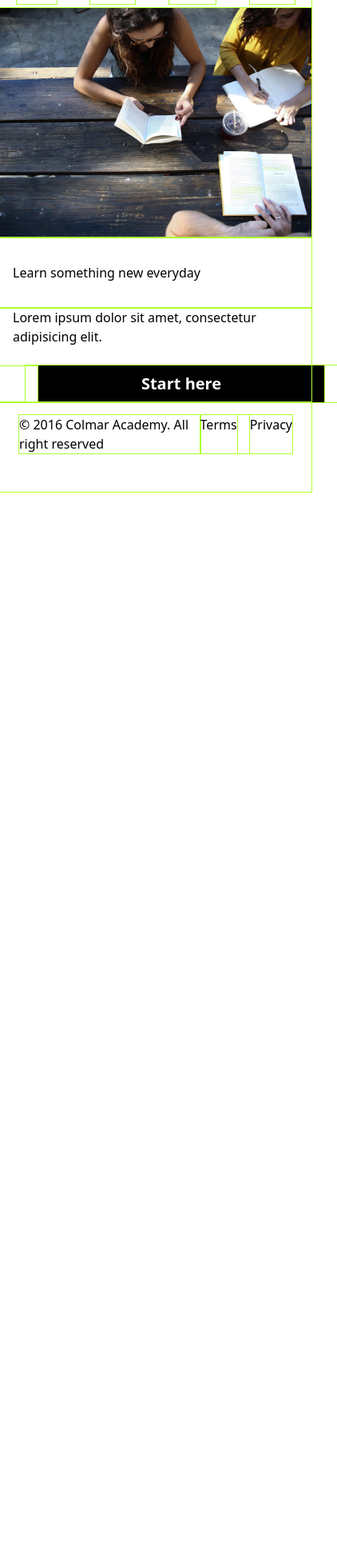
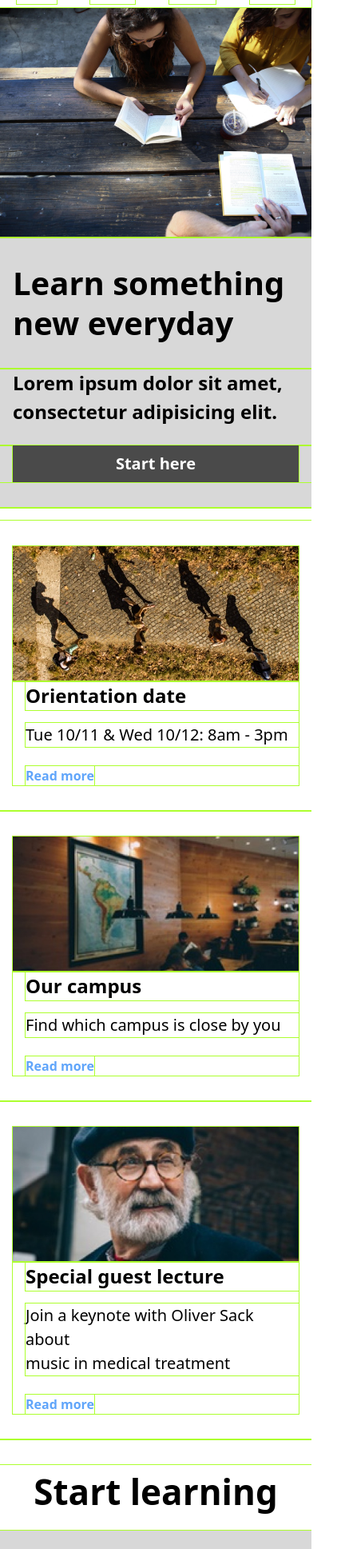
Before and after one commit to JLezzzzz/29-jet-colmar, a plain HTML site: page index.html in a window 390 px wide. Shown: the part 55-1992 px from the top of the page at 80% size, 422 px wide, since content can reach past the window. Before the commit the page ends 844 px from the top, so only its background shows below. Drawn offline with nearby package versions, Linux system fonts and the light colour scheme.

Commit message:
feat(file): Finish both desktop and mobile layout.

```diff
--- a/index.html
+++ b/index.html
@@ -7,7 +7,7 @@
     <script src ="https://cdn.tailwindcss.com"></script> <!--to use tailwind-->
     <link href="style.css" rel="stylesheet">
 </head>
-<body>
+<body class="text-[4A4A4A]">
     <!--Desktop-->
     <header class="hidden sm:flex sticky top-0 z-50 flex-row bg-white justify-between h-16 w-full px-6 items-center">
         <div class="flex items-center h-1/2 mr-12">
@@ -23,17 +23,7 @@
                 <li class="px-2 py-2 rounded-lg">Sing in</li>
             </ul>
         </nav>
-        </header>
-    <!--Mobile-->
-    <header class="sm:hidden sticky top-0 z-50 flex flex-row bg-white h-16 w-full items-center">
-        <ul class="flex flex-row h-full w-full justify-around items-center">
-            <li class="px-2 py-2"><img src="./images/ic-logo.svg" class="h-10"></li>
-            <li class="px-2 py-2"><img src="./images/ic-on-campus.svg" class="h-10"></li>
-            <li class="px-2 py-2"><img src="./images/ic-online.svg" class="h-10"></li>
-            <li class="px-2 py-2"><img src="./images/ic-login.svg" class="h-10"></li>
-        </ul>
-        </header>
-    <!--Desktop-->
+    </header>
     <main>
         <section class="hidden sm:flex bg-gray-300 w-full flex-row gap-6 px-6 py-8"> <!-- First section Hero-->
             <img src="./images/banner.jpg" class="w-3/5">
@@ -82,7 +72,7 @@
         </section>
 
         <section class="hidden sm:flex w-full flex-col px-[72px] py-[32px] bg-gray-200"><!-- Third section Course-->
-            <h2 class="justify-center text-center font-bold text-[44px] h-fit mb-8">Start learning</h2>
+            <h2 class="text-center font-bold text-[44px] h-fit mb-8">Start learning</h2>
             <div class="flex flex-row flex-wrap justify-between gap-x-8 gap-y-8">
                 <div class="bg-white w-[31%] flex-grow">
                     <img src="./images/course-software.jpg" class="w-auto object-cover mb-4">
@@ -158,33 +148,93 @@
 
         </section>
     </main>
-    <!--Mobile-->
-    <main class="sm:hidden flex flex-col">
-        <section class="flex flex-col">
-            <img src="./images/banner.jpg" class="w-full">
-            <div class="py-[32px] pl-[16px]">Learn something new everyday</div>
-            <div class="pb-[24px] pl-[16px]">Lorem ipsum dolor sit amet, consectetur adipisicing elit.</div>
-            <div class="flex w-full px-[16px] mx-[32px]"><a class="inline-block text-center h-full no-underline py-2 bg-black text-white font-semibold text-[20px] w-full p-2">Start here</a></div>
-        </section>
-
-        <section>
-
-        </section>
-
-        <section>
-
-        </section>
-
-        <section>
-
-        </section>
-    </main>
-    <footer class="flex pt-4 pb-12 px-6 justify-between">
+    <footer class="hidden sm:flex pt-4 pb-12 px-6 justify-between">
         <div>© 2016 Colmar Academy. All right reserved</div>
         <div class="flex gap-4">
             <div>Terms</div>
             <div>Privacy</div>
         </div>
     </footer>
+
+
+
+    <!--Mobile-->
+    <header class="sm:hidden sticky top-0 z-50 flex flex-row bg-white h-16 w-full items-center">
+        <ul class="flex flex-row h-full w-full justify-around items-center">
+            <li class="px-2 py-2"><img src="./images/ic-logo.svg" class="h-10"></li>
+            <li class="px-2 py-2"><img src="./images/ic-on-campus.svg" class="h-10"></li>
+            <li class="px-2 py-2"><img src="./images/ic-online.svg" class="h-10"></li>
+            <li class="px-2 py-2"><img src="./images/ic-login.svg" class="h-10"></li>
+        </ul>
+    </header>
+    <main class="sm:hidden flex flex-col">
+        <section class="flex flex-col bg-[#D8D8D8]">
+            <img src="./images/banner.jpg" class="w-full">
+            <div class="py-[32px] pl-[16px] font-bold text-[40px] leading-tight">Learn something<br>new everyday</div>
+            <div class="pb-[24px] pl-[16px] font-semibold text-[24px]">Lorem ipsum dolor sit amet, consectetur adipisicing elit.</div>
+            <div class="flex w-full px-[16px] mb-[32px]">
+                <a class="inline-block text-center h-full no-underline py-2 bg-[#4A4A4A] text-white font-semibold text-[20px] w-full p-2">
+                    Start here</a>
+            </div>
+        </section>
+
+        <section class="pt-[16px] flex flex-col">
+            <div class="flex flex-col px-[16px] w-full py-[32px] hover:bg-gray-300">
+                <img src="./images/information-orientation-mobile.jpg" class="w-[100%] object-cover">
+                <div class="flex flex-col w-[100%] pl-4 justify-center">
+                    <h2 class="font-semibold text-[24px] mb-4">Orientation date</h2>
+                    <p class="text-[20px] mb-6">Tue 10/11 & Wed 10/12: 8am - 3pm</p>
+                    <div><a href="learnmore" target="_blank" class="inline-block h-full font-semibold no-underline text-blue-400">Read more</a></div>
+                </div>
+            </div>
+            <div class="flex flex-col px-[16px] w-full py-[32px] hover:bg-gray-300">
+                <img src="./images/information-campus-mobile.jpg" class="w-[100%] object-cover">
+                <div class="flex flex-col w-[100%] pl-4 justify-center">
+                    <h2 class="font-semibold text-[24px] mb-4">Our campus</h2>
+                    <p class="text-[20px] mb-6">Find which campus is close by you</p>
+                    <div><a href="learnmore" target="_blank" class="inline-block h-full font-semibold no-underline text-blue-400">Read more</a></div>
+                </div>
+            </div>
+            <div class="flex flex-col px-[16px] w-full py-[32px] hover:bg-gray-300">
+                <img src="./images/information-guest-lecture-mobile.jpg" class="w-[100%] object-cover">
+                <div class="flex flex-col w-[100%] pl-4 justify-center">
+                    <h2 class="font-semibold text-[24px] mb-4">Special guest lecture</h2>
+                    <p class="text-[20px] mb-6">Join a keynote with Oliver Sack about<br>music in medical treatment</p>
+                    <div><a href="learnmore" target="_blank" class="inline-block h-full font-semibold no-underline text-blue-400">Read more</a></div>
+                </div>
+            </div>
+
+        </section>
+
+        <section class="py-[32px] flex flex-col">
+            <h2 class="text-center font-bold text-[44px] pb-[16px]">Start learning</h2>
+            <div class="flex flex-col gap-y-[8px]">
+                <div class="pt-[16px] pl-[16px] pb-[24px] font-semibold flex items-center text-[24px] bg-[#D8D8D8]">Software engineering</div>
+                <div class="pt-[16px] pl-[16px] pb-[24px] font-semibold flex items-center text-[24px] bg-[#D8D8D8]">Computer art</div>
+                <div class="pt-[16px] pl-[16px] pb-[24px] font-semibold flex items-center text-[24px] bg-[#D8D8D8]">Design</div>
+                <div class="pt-[16px] pl-[16px] pb-[24px] font-semibold flex items-center text-[24px] bg-[#D8D8D8]">Data</div>
+                <div class="pt-[16px] pl-[16px] pb-[24px] font-semibold flex items-center text-[24px] bg-[#D8D8D8]">Business</div>
+                <div class="pt-[16px] pl-[16px] pb-[24px] font-semibold flex items-center text-[24px] bg-[#D8D8D8]">Marketing</div>
+            </div>
+        </section>
+
+        <section class="pt-[32px] pb-[24px]">
+            <h2 class="text-center font-bold text-[44px] pb-[16px]">Thesis exhibits</h2>
+            <div class="flex-row w-full">
+                <video width="100%" controls class="mb-[24px]">
+                    <source src="./videos/thesis.mp4" type="mp4">
+                    Your browser does not support the video or video were deleted
+                </video>
+            </div>
+        </section>
+    </main>
+    <footer class="sm:hidden flex py-[16px] justify-start pl-[16px]">
+        <div>© 2016 Colmar Academy. All right reserved</div>
+    </footer>
+
+
+
+
+
 </body>
 </html>
```
